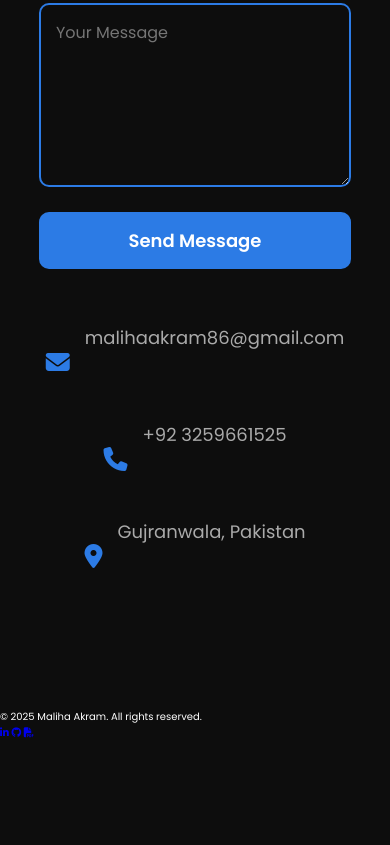
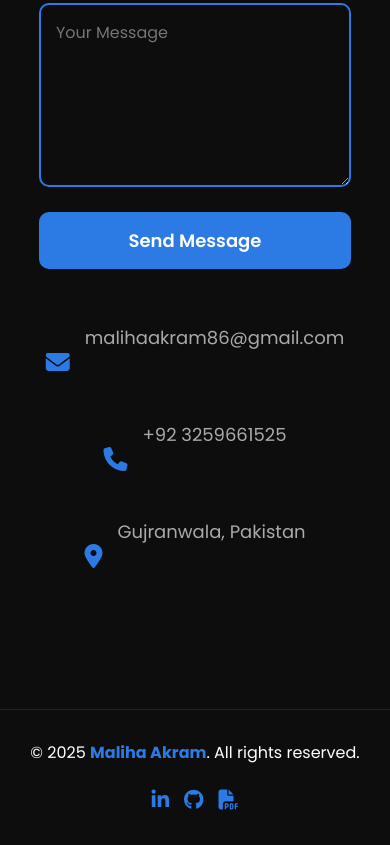
Before and after one commit to MalihaAkram14/Portfolio, a plain HTML site: page index.html in a window 390 px wide. Shown: the part 4354-5199 px from the top of the page. Before the commit the page ends 5095 px from the top, so only its background shows below. Drawn offline with Linux system fonts and the light colour scheme.

Commit message:
style.css

```diff
--- a/style.css
+++ b/style.css
@@ -509,3 +509,54 @@ body.light .info-item i {
         align-items: center;
     }
 }
+.footer {
+    padding: 4rem 10%;
+    background: #0d0d0d;
+    color: #fff;
+    text-align: center;
+    border-top: 1px solid #222;
+}
+
+body.light .footer {
+    background: #f5f5f5;
+    color: #111;
+    border-top: 1px solid #ccc;
+}
+
+.footer p {
+    font-size: 1.6rem;
+    margin-bottom: 2rem;
+}
+
+.footer p span {
+    color: #2c7be5; /* Professional blue accent */
+    font-weight: 700;
+}
+
+.footer-social {
+    display: flex;
+    justify-content: center;
+    gap: 2rem;
+}
+
+.footer-social a {
+    font-size: 2rem;
+    color: #2c7be5;
+    transition: 0.3s;
+}
+
+.footer-social a:hover {
+    color: #66a3ff;
+    transform: translateY(-3px);
+}
+
+/* Responsive */
+@media(max-width:768px){
+    .footer {
+        padding: 3rem 5%;
+    }
+
+    .footer-social {
+        gap: 1.5rem;
+    }
+}
```
